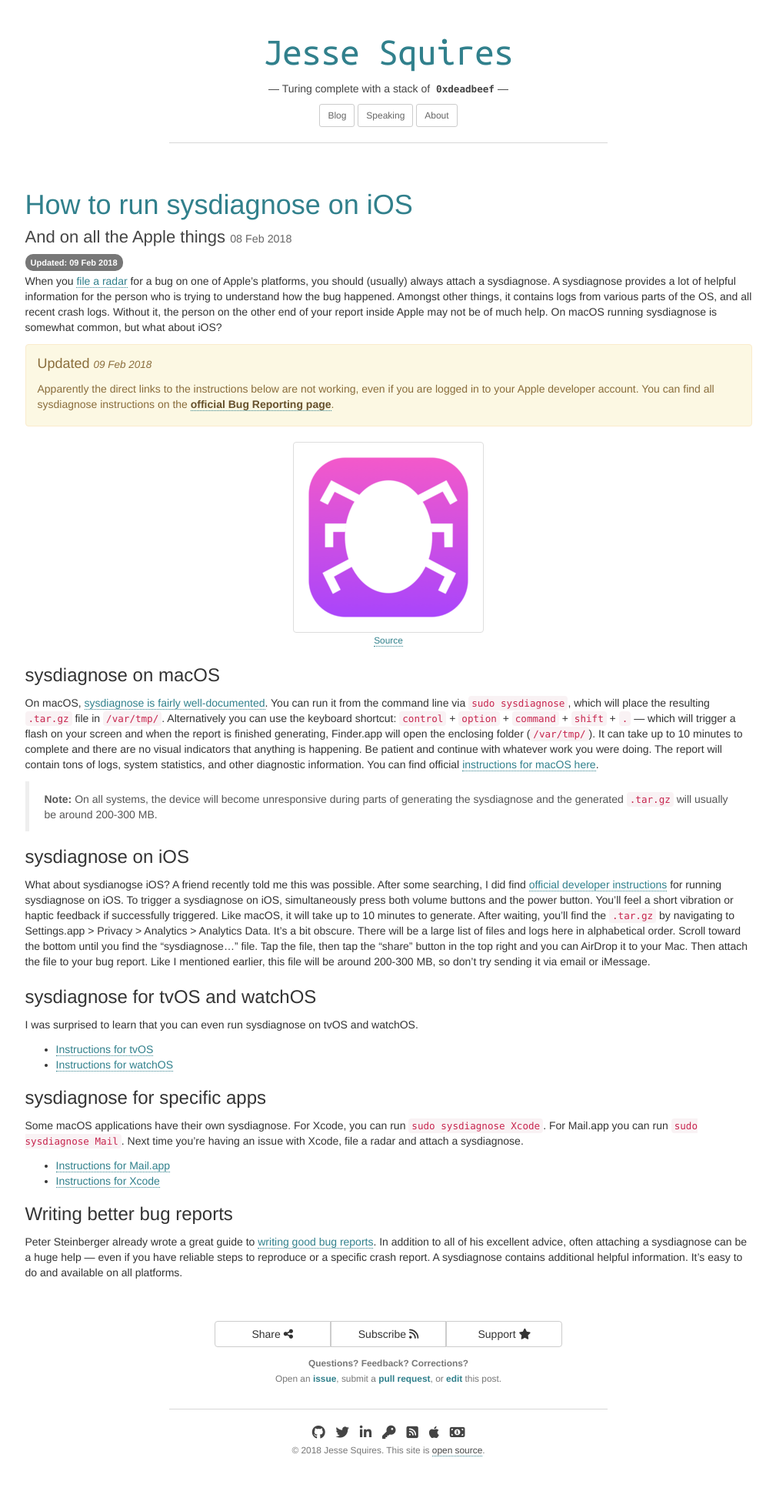
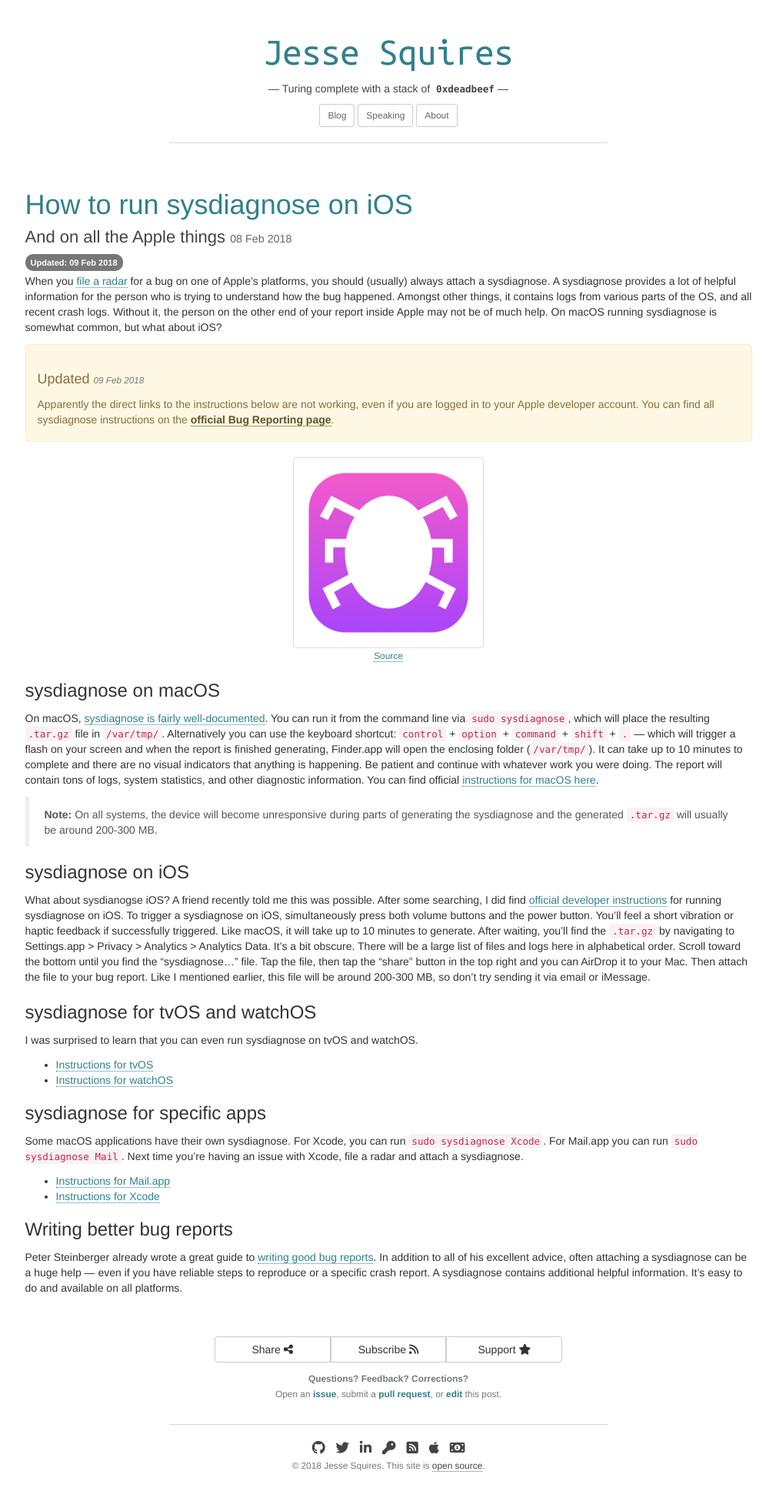
Before and after one commit to jessesquires/jessesquires.com, a Jekyll site: the page built from _posts/2018-02-08-how-to-sysdiagnose-ios.md, in a window 1280 px wide. Shown: the whole page at 77% size, without its empty margins (135-1144 px from the left). Built offline with Jekyll 4.4.1, drawn with Linux system fonts in a browser that asks for light colours; nearby versions of some CDN libraries; library files that are not in the unit come from our copies.

Commit message:
fix post update notice

```diff
--- a/_includes/updated_notice.html
+++ b/_includes/updated_notice.html
@@ -2,7 +2,7 @@
 {% if page.date-updated %}
 
 <div class="alert alert-warning">
-    <h4>Updated <small class="text-warning"><i>{{ page.date-updated }}</i></small></h4>
+    <h3>Updated <small><i>{{ page.date-updated }}</i></small></h3>
     <p>
         {{ include.update_message }}
     </p>
--- a/css/style.css
+++ b/css/style.css
@@ -104,6 +104,12 @@
    color: #666666;
 }
 
+.alert-link:link,
+.alert-link:visited,
+.alert-link:hover {
+   border-color: #533f03;
+}
+
 .dropdown-menu a {
    border-width: 0px;
 }
@@ -193,6 +199,10 @@
 
 /* PAGES */
 
+.alert h3 {
+   font-size: 18px;
+}
+
 a.btn, a:visited.btn, a:link.btn {
    color: #666666;
    border: 1px solid #ccc;
```
